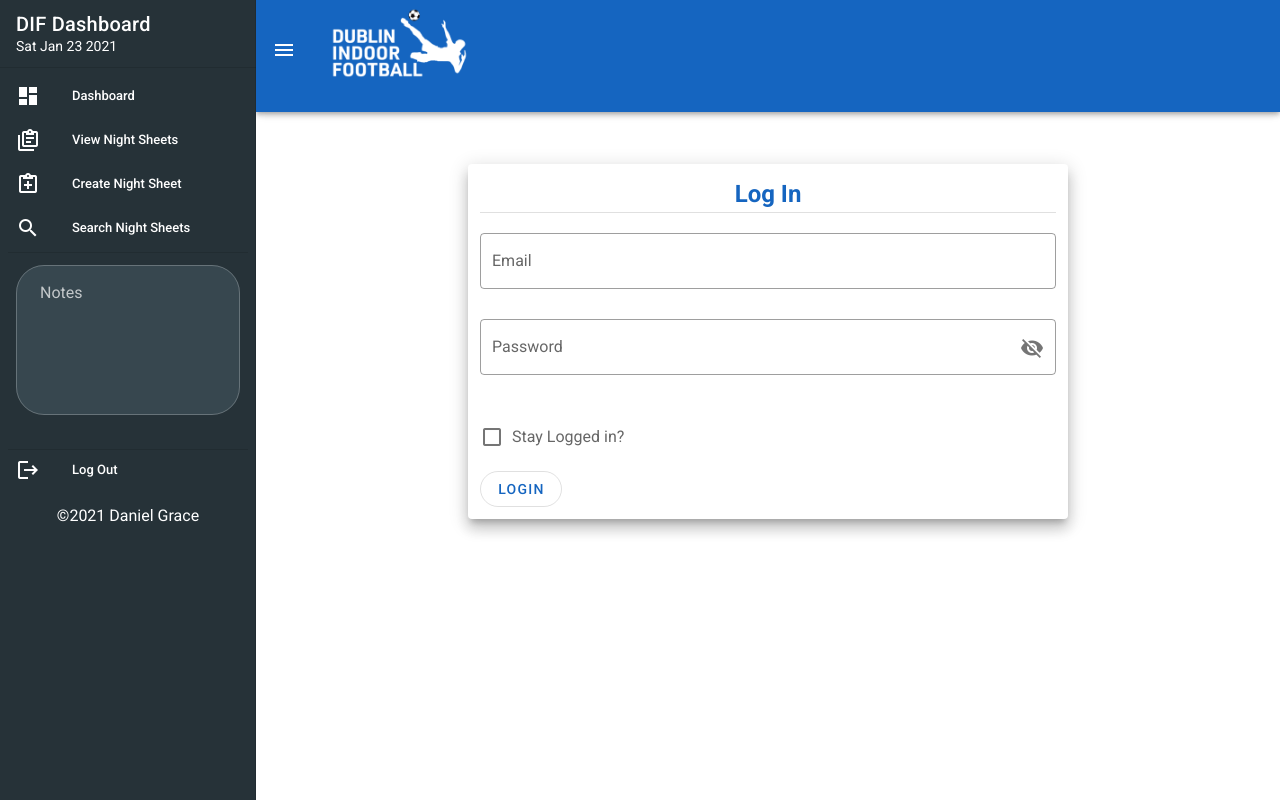
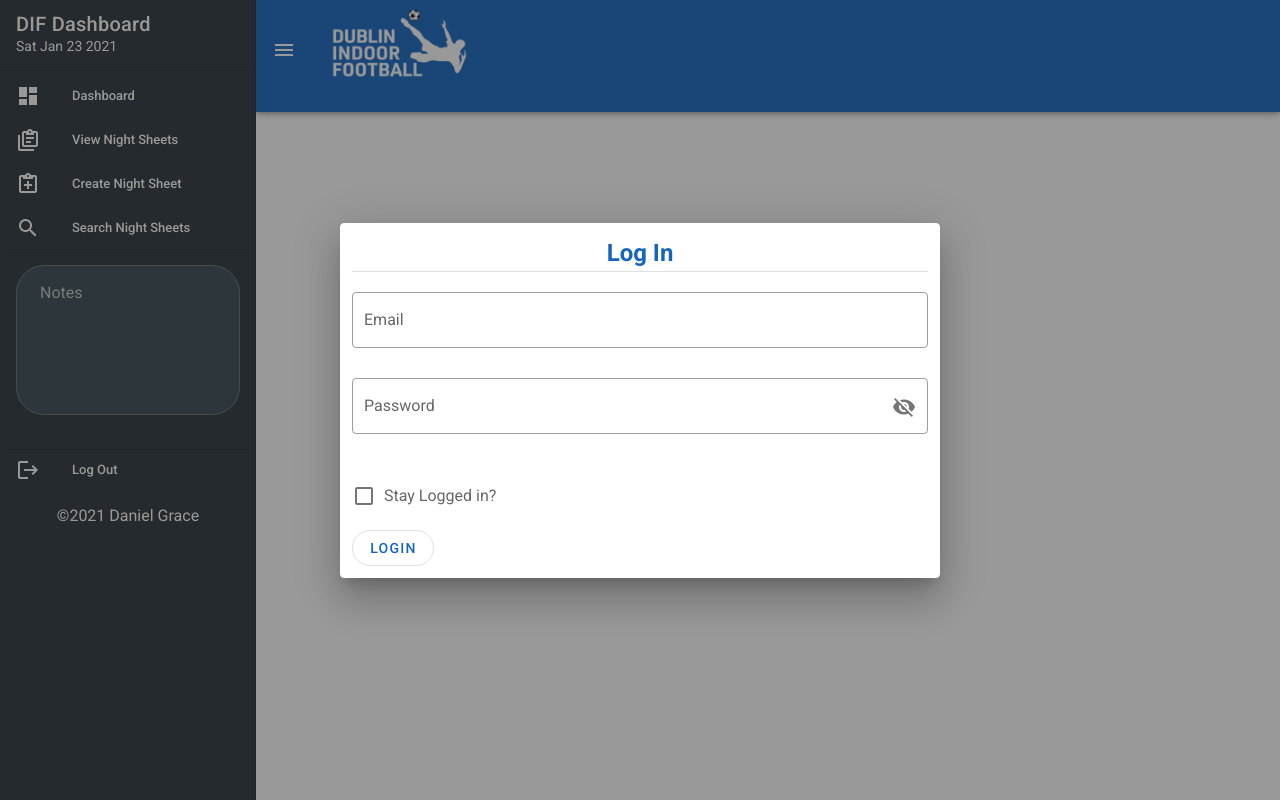
Before and after one commit to danana5/DIF-Dashboard, a Vue app: page /#/ in a window 1280 px wide. Built offline with nearby package versions, Linux system fonts and the light colour scheme; no server answers.

Commit message:
reformatted login page in order to make log in card a dialog box

```diff
--- a/src/components/Login.vue
+++ b/src/components/Login.vue
@@ -1,6 +1,6 @@
 <template>
-<v-container>
-    <v-card class="mx-auto mt-10 blue--text text--darken-3" max-width="600" :loading="loading" :disabled="loading" rounded elevation="10">
+<v-dialog v-model="logged" persistent max-width="600">
+        <v-card class="mx-auto blue--text text--darken-3" max-width="600" :loading="loading" :disabled="loading" rounded elevation="10">
             <v-container>
                 <form>
                     <h2 style="text-align: center;">Log In</h2>
@@ -15,7 +15,7 @@
                 </form>
             </v-container>
         </v-card>
-</v-container>
+</v-dialog>
 </template>
 
 <script>
@@ -29,6 +29,7 @@ export default {
             rememberME: false,
             failed: false,
             loading: false,
+            logged: true
         }
     },
     methods: {
@@ -41,6 +42,7 @@ export default {
                             console.log("Logged in as " + user.email)
                             this.$router.push("/dash")
                             this.loading = false
+                            this.logged = true
                         },
                         err => {
                             alert(err.message)
@@ -53,6 +55,7 @@ export default {
                             console.log("Logged in as " + user.email)
                             this.$router.push("/dash")
                             this.loading = false
+                            this.logged = true
                         },
                         err => {
                             alert(err.message)
```
Lines whose indentation alone changed are shown as unchanged.
